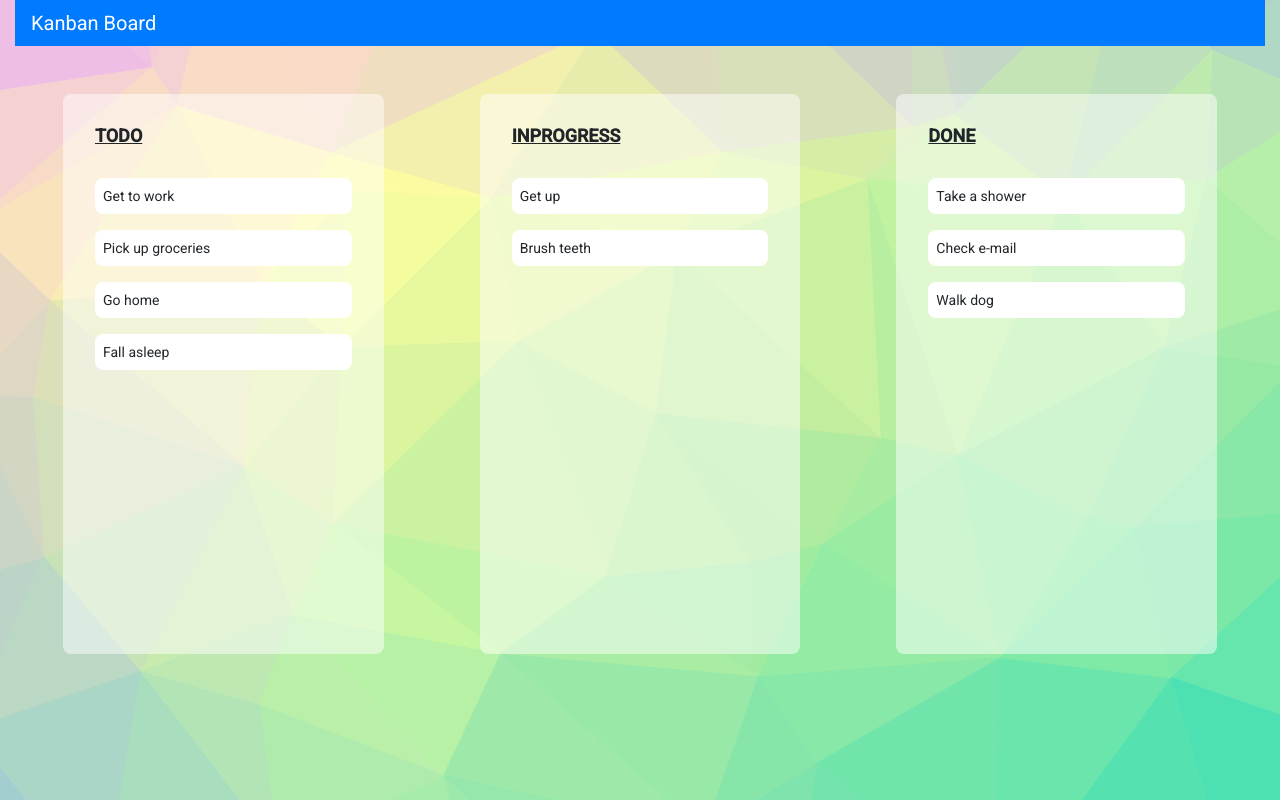
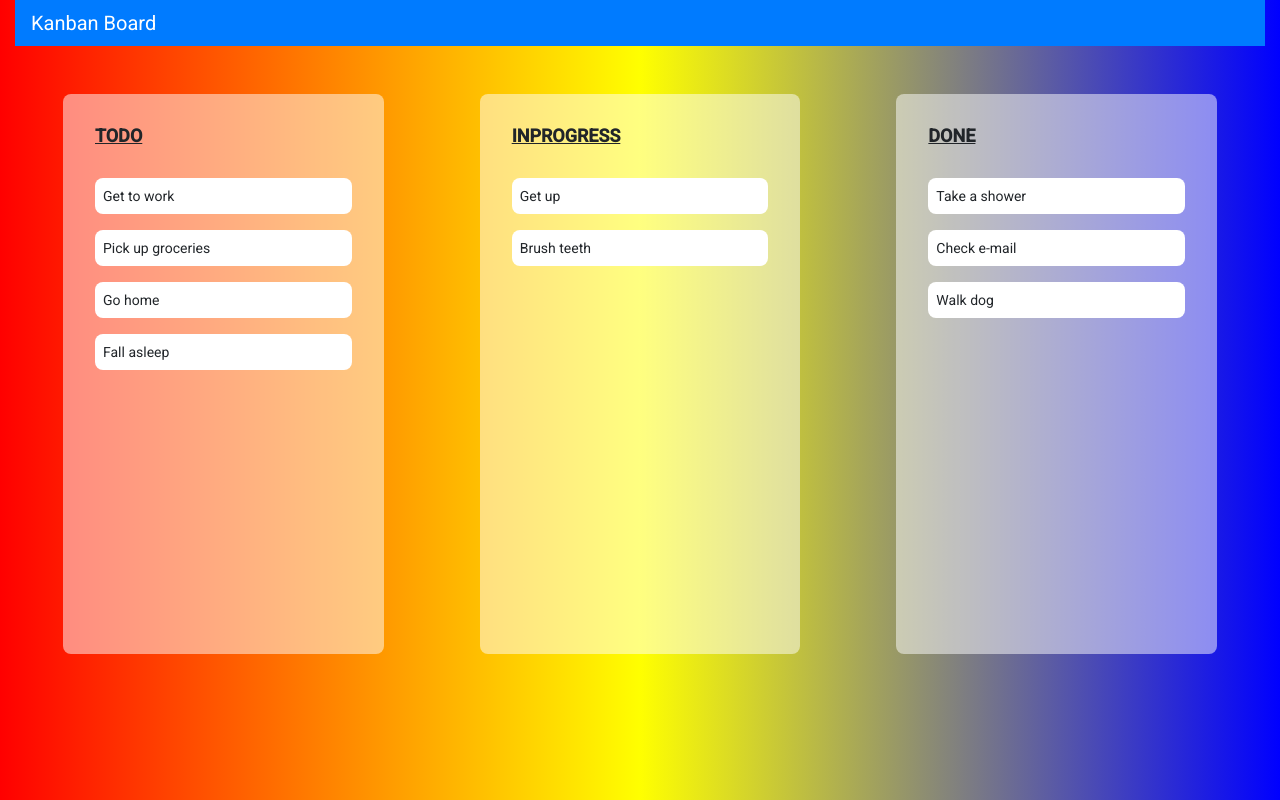
Before and after one commit to pushpendersingh97/kanban-board, an Angular app: page / in a window 1280 px wide. Built offline with nearby package versions, Linux system fonts and the light colour scheme.

Commit message:
Update the project

```diff
--- a/src/main-styles.scss
+++ b/src/main-styles.scss
@@ -14,7 +14,7 @@ body {
 
 html,
 body {
-  background-image: url("./assets/background.svg");
+    background-image: linear-gradient(to right, red , yellow, blue);
   background-size: cover;
 
   overflow-y: auto;
```
Also changed, not shown: src/assets/background.svg (deleted).
